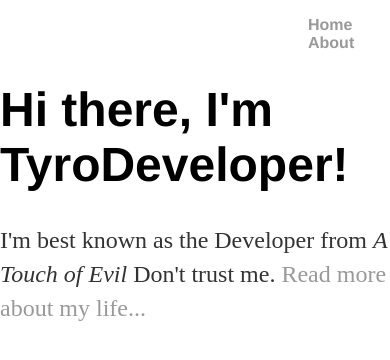
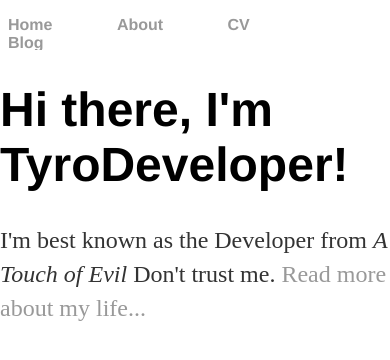
Before and after one commit to tyrodeveloper/tyrodeveloper.github.io, a Jekyll site: the page built from index.html, in a window 390 px wide. Shown: the top 360 px of the page. Built offline with Jekyll 4.4.1, drawn with Linux system fonts in a browser that asks for light colours.

Commit message:
Update main.css

```diff
--- a/css/main.css
+++ b/css/main.css
@@ -41,6 +41,14 @@ margin-left: 300px;
     color: #000;
     background: #fff;
 
+}
+   header{
+margin-left: 0!important;
+}
+footer{
+margin-left: 0!important;
+    top: 100%;
+    bottom: 0;
 }
 }
 .book-body {
```
